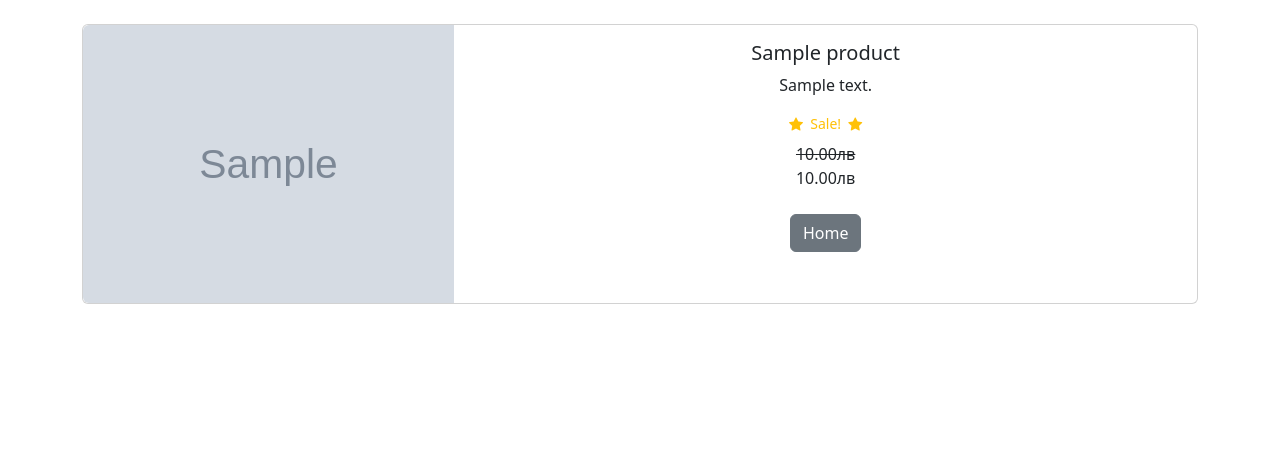
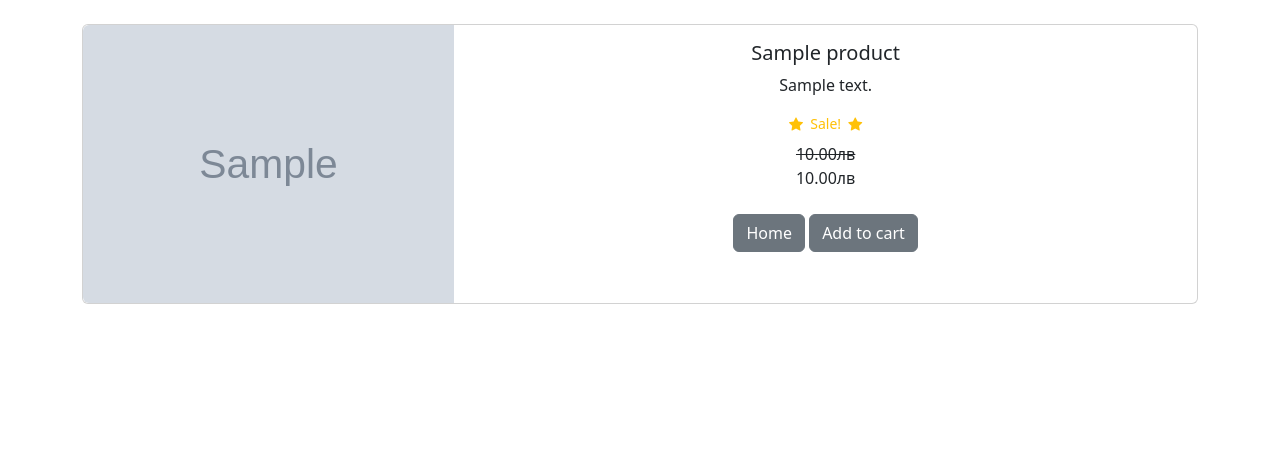
Before and after one commit to Enisel13/Python_project, a Django app: page /product/1 in a window 1280 px wide. Shown: the part 56-507 px from the top of the page. Run offline with Django 5.2, Linux system fonts and the light colour scheme; tables that the repository leaves empty hold one stand-in row (values such as "Sample post"); grey boxes marked "Sample" are stand-in pictures; some libraries are stand-ins or nearby versions.

Commit message:
Add product to cart

```diff
--- /dev/null
+++ b/ecom/ecom/cart/cart.py
@@ -0,0 +1,26 @@
+
+class Cart():
+    #request - anytime a user goes to the website he is making a request to view that website
+    def __init__(self, request):
+        self.session = request.session
+
+        #Get the current session key if it exist
+        cart = self.session.get('session_key') #if the session key exist get it and ssign it to this cart variable
+
+        #If the user is new, no session key, create one
+        if 'session_key' not in request.session:
+            cart = self.session['session_key'] = {}
+
+        #Make sure cart is available on all pages of site
+        self.cart = cart
+
+    def add(self, product):
+        product_id = str(product.id)
+
+        #Logic
+        if product_id in self.cart:
+            pass
+        else:
+            self.cart[product_id] = {'price': str(product.price)}
+
+        self.session.modified = True
--- /dev/null
+++ b/ecom/ecom/cart/context_processors.py
@@ -0,0 +1,6 @@
+from .cart import Cart
+
+#Create a context processor so our cart can work on all pages of the site
+def cart(request):
+    #Return the default data from out Cart
+    return {'cart': Cart(request)}
--- a/ecom/ecom/ecom/settings.py
+++ b/ecom/ecom/ecom/settings.py
@@ -65,6 +65,7 @@ TEMPLATES = [
                 'django.template.context_processors.request',
                 'django.contrib.auth.context_processors.auth',
                 'django.contrib.messages.context_processors.messages',
+                'cart.context_processors.cart', #Let Django to know about this context_processors
             ],
         },
     },
--- a/ecom/ecom/store/templates/base.html
+++ b/ecom/ecom/store/templates/base.html
@@ -14,6 +14,8 @@
         <link href="https://cdn.jsdelivr.net/npm/bootstrap-icons@1.5.0/font/bootstrap-icons.css" rel="stylesheet" />
         <!-- Core theme CSS (includes Bootstrap)-->
         <link href="{% static 'css/styles.css' %}" rel="stylesheet" />
+        <script src="https://code.jquery.com/jquery-3.7.1.min.js" integrity="sha256-/JqT3SQfawRcv/BIHPThkBvs0OEvtFFmqPF/lYI/Cxo=" crossorigin="anonymous"></script>
+
     </head>
     <body>
        {% include 'navbar.html' %}
--- a/ecom/ecom/store/templates/product.html
+++ b/ecom/ecom/store/templates/product.html
@@ -34,10 +34,13 @@
                 {{ product.sale_price }}лв
 
               {% else %}
-              {{ product.price }}лв
+                {{ product.price }}лв
+                <br/>ID: {{ product.id }}
+
               {% endif %}
               <br/><br/>
             <a href="{% url 'home' %}" class="btn btn-secondary">Home</a>
+            <button type= "button" value="{{ product.id }}" class="btn btn-secondary" id="add-cart">Add to cart</button>
 
             </center>
             </div>
@@ -57,4 +60,35 @@
 <br/><br/>
 <br/><br/>
 
+
+<script>
+//Check if button pressed
+$(document).on('click', '#add-cart', function(e){
+    e.preventDefault();
+    //ajax is something that allows us to send a stuff to the back end of our server without refreshing the web page
+    $.ajax({
+        type: 'POST',
+        url: '{% url "cart_add" %}',
+        data: {
+            product_id: $('#add-cart').val(),
+            csrfmiddlewaretoken: '{{ csrf_token }}',
+            action: 'post'
+        },
+
+        success: function(json){
+            console.log(json)
+        },
+
+        error: function(xhr, errmsg, err){
+
+        }
+
+    });
+})
+
+
+
+</script>
+
+
 {% endblock %}
```
Also changed, not shown: ecom/ecom/cart/views.py (+17 -2 lines).
